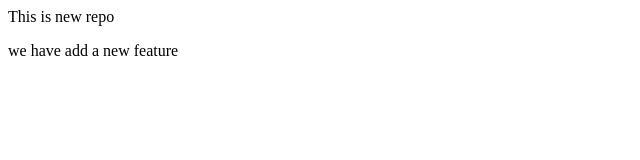
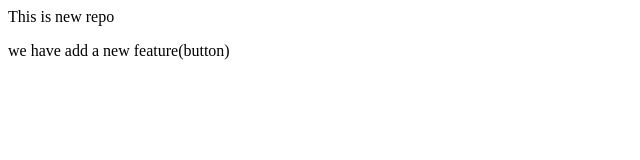
Before and after one commit to Priyanshu45Kumar/LocalRepo, a plain HTML site: page index.html in a window 1280 px wide. Shown: the full height of the page, 0-640 px from the left. Drawn offline with Linux system fonts and the light colour scheme.

```diff
--- a/index.html
+++ b/index.html
@@ -1,2 +1,2 @@
 <p>This is new repo</p>
-<P>we have add a new feature</P>
+<P>we have add a new feature(button)</P>
```
